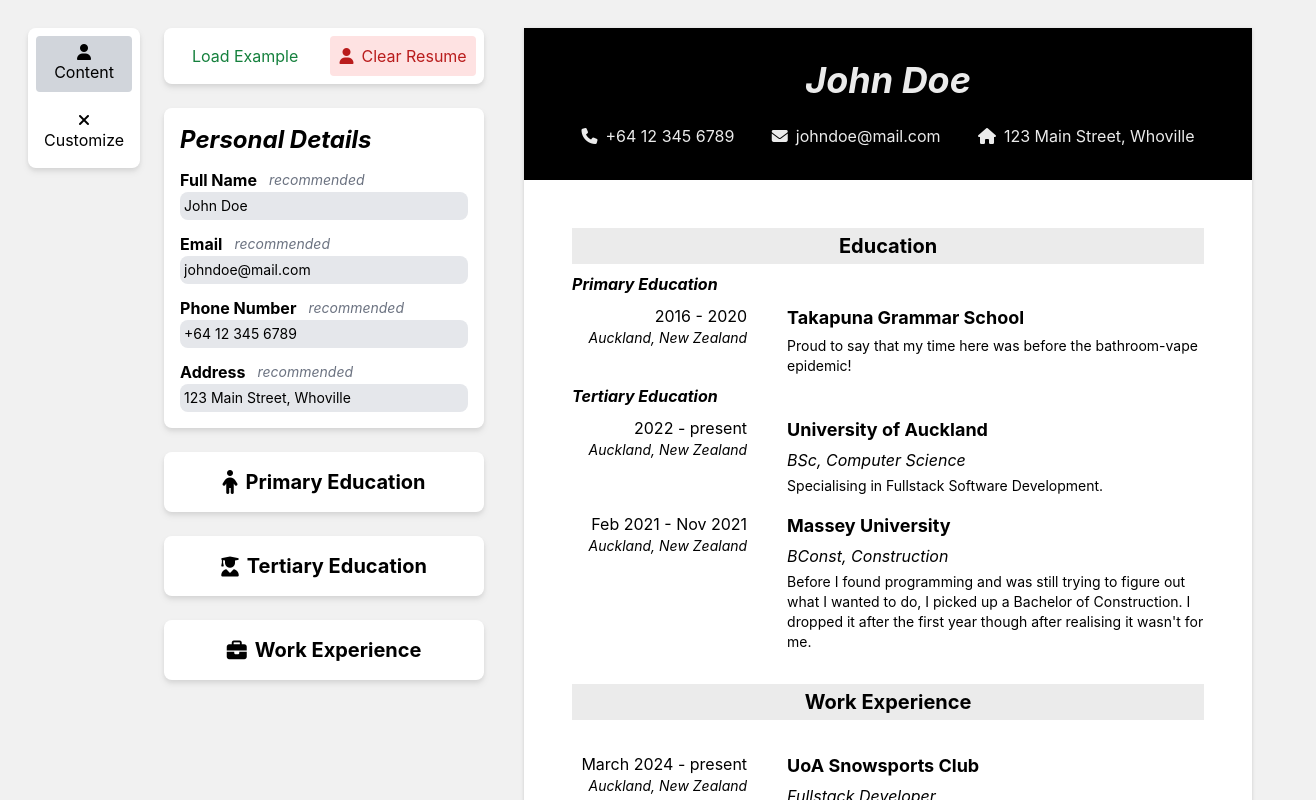
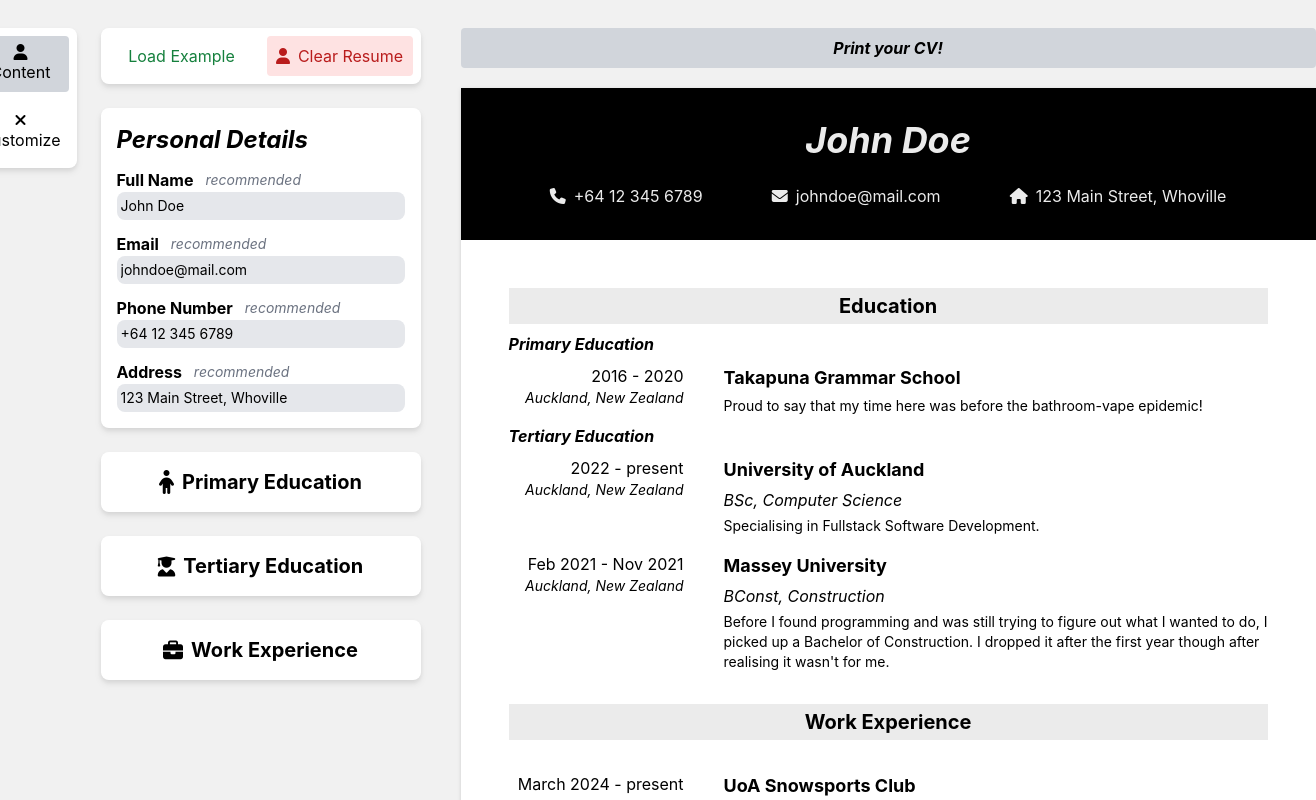
Before and after one commit to ganznz/cv-creator, a React (Vite) app: page / in a window 1280 px wide. Shown: the top 800 px of the page, 1316 px wide, since content can reach past the window. Built offline with nearby package versions, Linux system fonts and the light colour scheme.

Commit message:
Added print resume page functionality

```diff
--- a/src/components/composite/CvPageContainer/CvPageContainer.tsx
+++ b/src/components/composite/CvPageContainer/CvPageContainer.tsx
@@ -7,6 +7,10 @@ import {
 import { CvPageHeader } from "./CvPageComponents/CvPageHeader";
 import { CategoryHeader } from "./CvPageComponents/CategoryHeader";
 import ExperienceInfo from "./CvPageComponents/ExperienceInfo";
+import Button from "../../generic/Buttons/Button";
+
+import { useRef } from "react";
+import { useReactToPrint } from "react-to-print";
 
 interface CvPageContainerProps {
     personalDetails: PersonalDetails;
@@ -27,11 +31,27 @@ export const CvPageContainer = ({
     resumeDataVisibility,
     resumeColours,
 }: CvPageContainerProps) => {
+    const contentToPrint = useRef(null);
+    const handlePrint = useReactToPrint({
+        content: () => contentToPrint.current,
+        removeAfterPrint: true,
+    });
+
     return (
+        <div className="flex flex-col gap-5">
+            <Button
+                visibleBackground={true}
+                visibleHover={true}
+                onClick={handlePrint}
+            >
+                <p className="font-bold italic">Print your CV!</p>
+            </Button>
             <div
-            style={{ width: "calc(28cm * 0.707)", height: "28cm" }}
-            className={`bg-white drop-shadow hover:drop-shadow-xl transition-all`}
+                style={{ width: "calc(32cm * 0.707)", height: "32cm" }}
+                className="print-container bg-white drop-shadow hover:drop-shadow-xl transition-all"
+                ref={contentToPrint}
             >
+                <div className="print-content">
                     {/* header */}
                     <CvPageHeader
                         personalDetails={personalDetails}
@@ -72,7 +92,8 @@ export const CvPageContainer = ({
                                 </div>
 
                                 {/* tertiary education */}
-                        {Object.keys(secondaryEducation).length >= 1 && (
+                                {Object.keys(secondaryEducation).length >=
+                                    1 && (
                                     <h4 className="text-md font-bold italic">
                                         Tertiary Education
                                     </h4>
@@ -117,5 +138,7 @@ export const CvPageContainer = ({
                         )}
                     </div>
                 </div>
+            </div>
+        </div>
     );
 };
```
Lines whose indentation alone changed are shown as unchanged.
